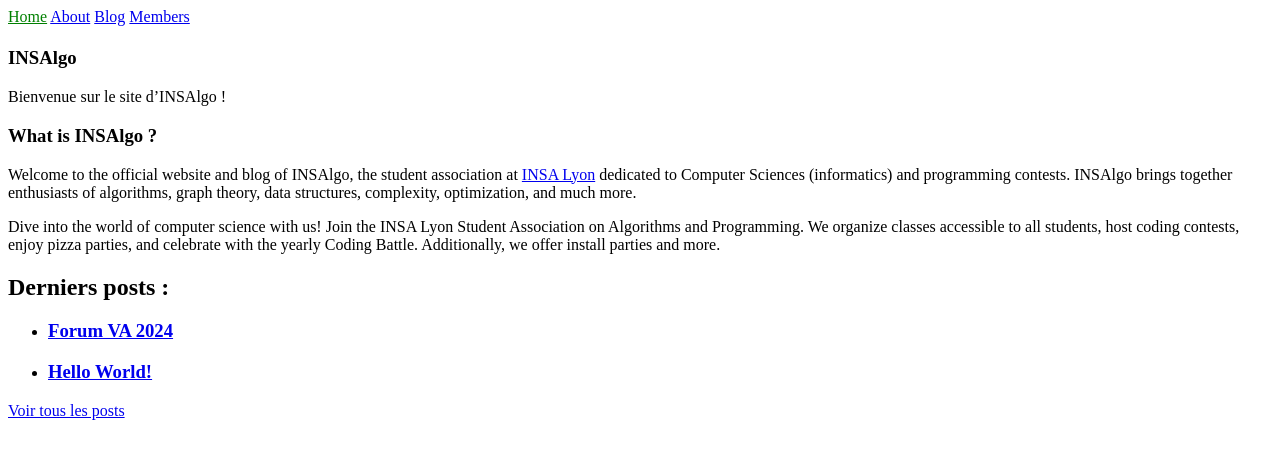
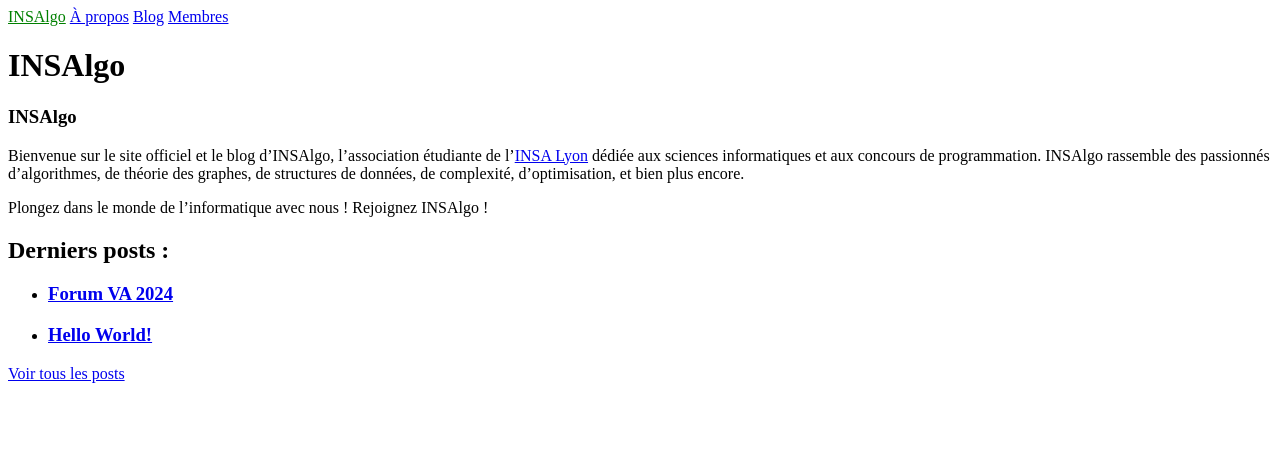
Before and after one commit to INSAlgo/INSAlgo-Website, a Jekyll site: the page built from index.md, in a window 1280 px wide. Shown: the top 459 px of the page. Built offline with Jekyll 4.4.1, drawn with Linux system fonts in a browser that asks for light colours.

Commit message:
Translating everything to french for coherence.

```diff
--- a/_config.yml
+++ b/_config.yml
@@ -38,6 +38,22 @@ collections:
   members:
     output: true
 
+defaults:
+  - scope:
+      path: ""
+      type: "members"
+    values:
+      layout: "member"
+  - scope:
+      path: ""
+      type: "posts"
+    values:
+      layout: "post"
+  - scope:
+      path: ""
+    values:
+      layout: "default"
+
 # Exclude from processing.
 # The following items will not be processed, by default.
 # Any item listed under the `exclude:` key here will be automatically added to
--- a/_data/navigation.yml
+++ b/_data/navigation.yml
@@ -1,9 +1,9 @@
 # WARN: Don't forget to add `permalink: <link>` to the page front matter of a new navigation page
-- name: Home
+- name: INSAlgo
   link: /
-- name: About
+- name: À propos
   link: /about/
 - name: Blog
   link: /blog/
-- name: Members
+- name: Membres
   link: /members/
--- a/_includes/navigation.html
+++ b/_includes/navigation.html
@@ -1,5 +1,5 @@
 <nav>
     {% for item in site.data.navigation %}
-      <a href="{{ item.link }}" {% if page.url == item.link %}class="current"{% endif %}>{{ item.name }}</a>
+      <a href="{{ item.link }}" {% if page.url == item.link %}class="current"{% endif %}>{{ item.name }}{{ item.page.title }}</a>
     {% endfor %}
-</nav>
+  </nav>
--- a/about.markdown
+++ b/about.md
@@ -1,6 +1,6 @@
 ---
 layout: default
-title: About
+title: À propos
 permalink: /about/
 ---
 
--- a/index.markdown
+++ /dev/null
@@ -1,16 +0,0 @@
----
-# Feel free to add content and custom Front Matter to this file.
-# To modify the layout, see https://jekyllrb.com/docs/themes/#overriding-theme-defaults
-
-layout: home
----
-
-### INSAlgo
-
-Bienvenue sur le site d'INSAlgo !
-
-### What is INSAlgo ?
-
-Welcome to the official website and blog of INSAlgo, the student association at [INSA Lyon](https://www.insa-lyon.fr/en/insa-lyon) dedicated to Computer Sciences (informatics) and programming contests. INSAlgo brings together enthusiasts of algorithms, graph theory, data structures, complexity, optimization, and much more.
-
-Dive into the world of computer science with us! Join the INSA Lyon Student Association on Algorithms and Programming. We organize classes accessible to all students, host coding contests, enjoy pizza parties, and celebrate with the yearly Coding Battle. Additionally, we offer install parties and more.
--- /dev/null
+++ b/index.md
@@ -0,0 +1,13 @@
+---
+# Feel free to add content and custom Front Matter to this file.
+# To modify the layout, see https://jekyllrb.com/docs/themes/#overriding-theme-defaults
+
+layout: home
+title: INSAlgo
+---
+
+### INSAlgo
+
+Bienvenue sur le site officiel et le blog d'INSAlgo, l'association étudiante de l'[INSA Lyon](https://www.insa-lyon.fr/en/insa-lyon) dédiée aux sciences informatiques et aux concours de programmation. INSAlgo rassemble des passionnés d'algorithmes, de théorie des graphes, de structures de données, de complexité, d'optimisation, et bien plus encore.
+
+Plongez dans le monde de l'informatique avec nous ! Rejoignez INSAlgo !
--- a/members.html
+++ b/members.html
@@ -1,6 +1,6 @@
 ---
 layout: default
-title: Members
+title: Membres
 permalink: /members/
 ---
 <h1>Membres</h1>
```
Also changed, not shown: _layouts/member.html (added, +7 -0 lines), _members/0nyr.md (+1 -3 lines).
